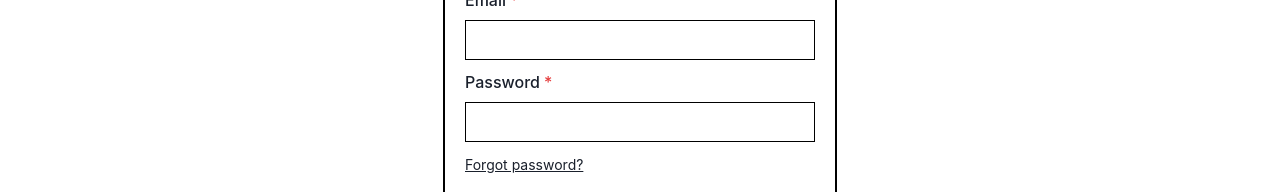
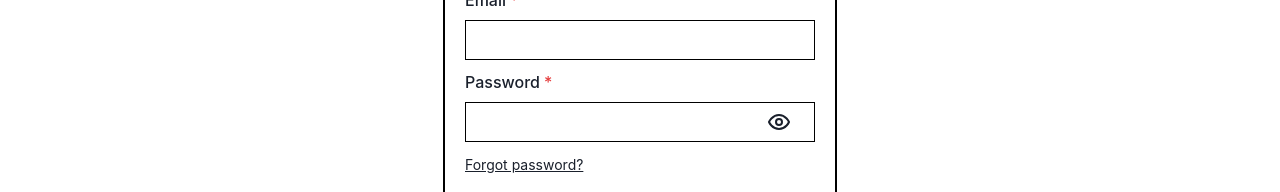
Before and after one commit to Dev-Akashili/star-platinum, a Next.js app in the folder frontend/: page /auth/sign-in in a window 1280 px wide. Shown: the part 374-566 px from the top of the page. Built offline with nearby package versions, Linux system fonts and the light colour scheme.

Commit message:
refactor: change password type FormInput to FormPasswordInput component

```diff
--- a/frontend/app/auth/sign-in/page.tsx
+++ b/frontend/app/auth/sign-in/page.tsx
@@ -1,19 +1,26 @@
+"use client";
+
 import FormLayout, {
   FormButton,
   FormInput,
-  FormLink
+  FormLink,
+  FormPasswordInput
 } from "@/components/forms/AuthForms";
 import { Box } from "@chakra-ui/react";
+import { useState } from "react";
 
 export default function SignIn() {
+  const [show, setShow] = useState<boolean>(false);
+
   return (
     <FormLayout name="Sign In">
       <FormInput isRequired={true} label="Email" name="email" type="email" />
-      <FormInput
+      <FormPasswordInput
         isRequired={true}
         label="Password"
         name="password"
-        type="password"
+        show={show}
+        setShow={() => setShow(!show)}
       />
       <FormLink name="Forgot password?" to="/auth?page=reset-password" />
       <FormButton name="Sign In" />
--- a/frontend/components/Footer.tsx
+++ b/frontend/components/Footer.tsx
@@ -5,7 +5,7 @@ export default function Footer() {
     <Box
       backgroundColor="black"
       width="100%"
-      minH="150px"
+      minH="100px"
       display="flex"
       alignItems="center"
       justifyContent="center"
--- a/frontend/components/forms/AuthForms.tsx
+++ b/frontend/components/forms/AuthForms.tsx
@@ -5,9 +5,11 @@ import {
   FormControl,
   FormLabel,
   Input,
+  InputGroup,
+  InputRightElement,
   Text
 } from "@chakra-ui/react";
-import { AlertCircle } from "lucide-react";
+import { AlertCircle, Eye, EyeOff } from "lucide-react";
 import Link from "next/link";
 
 interface FormInputProps {
@@ -27,6 +29,47 @@ export function FormInput({ isRequired, label, name, type }: FormInputProps) {
         borderRadius="0px"
         border="1.5px solid black"
       />
+    </FormControl>
+  );
+}
+
+interface FormPasswordInputProps {
+  isRequired?: boolean;
+  label: string;
+  name: string;
+  show?: boolean;
+  setShow?: React.MouseEventHandler<HTMLButtonElement>;
+}
+
+export function FormPasswordInput({
+  isRequired,
+  label,
+  name,
+  show,
+  setShow
+}: FormPasswordInputProps) {
+  return (
+    <FormControl isRequired={isRequired} m="10px 0px">
+      <FormLabel>{label}</FormLabel>
+      <InputGroup>
+        <Input
+          name={name}
+          type={show ? "text" : "password"}
+          borderRadius="0px"
+          border="1.5px solid black"
+        />
+        <InputRightElement width="4.5rem">
+          <Button
+            backgroundColor="white"
+            border={0}
+            h="1.75rem"
+            size="sm"
+            onClick={setShow}
+          >
+            {show ? <EyeOff /> : <Eye />}
+          </Button>
+        </InputRightElement>
+      </InputGroup>
     </FormControl>
   );
 }
```
Also changed, not shown: frontend/app/auth/components/register.tsx (+18 -5 lines), frontend/app/auth/components/reset-password.tsx (+17 -5 lines).
